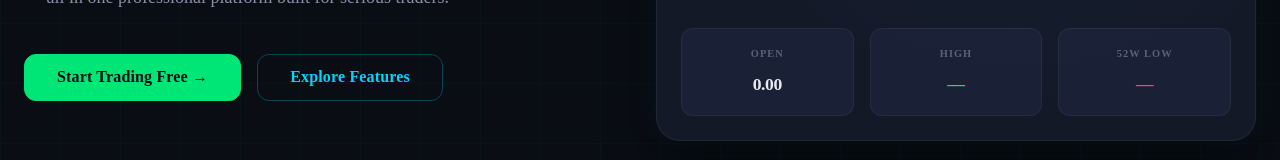
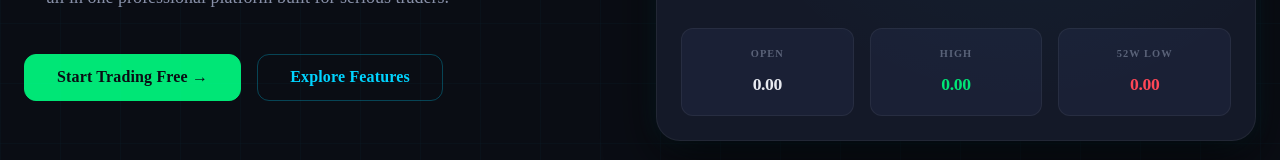
Before and after one commit to Mubeen-04/EquityX, a React (Vite) app in the folder frontend/: page / in a window 1280 px wide. Shown: the part 571-731 px from the top of the page. Built offline with nearby package versions, Linux system fonts and the light colour scheme; no server answers.

Commit message:
Fix unrealistic price variations - use percentage-based changes instead of fixed rupee amounts

```diff
--- a/frontend/src/landing_page/home/Hero.jsx
+++ b/frontend/src/landing_page/home/Hero.jsx
@@ -139,6 +139,8 @@ const ChartPanel = ({ niftyData, priceHistory, timeLabels }) => {
             scales: {
               y: {
                 beginAtZero: false,
+                min: niftyData.low ? niftyData.low * 0.998 : undefined,
+                max: niftyData.high ? niftyData.high * 1.002 : undefined,
                 ticks: {
                   callback: function (value) {
                     return "₹" + value.toFixed(0);
@@ -182,7 +184,7 @@ const ChartPanel = ({ niftyData, priceHistory, timeLabels }) => {
 
 function Hero() {
   const [marketData, setMarketData] = useState([]);
-  const [niftyData, setNiftyData] = useState({ price: 0, percent: "+0.00%", isDown: false, openPrice: 0 });
+  const [niftyData, setNiftyData] = useState({ price: 0, percent: "+0.00%", isDown: false, openPrice: 0, high: 0, low: 0 });
   const [priceHistory, setPriceHistory] = useState([]);
   const [timeLabels, setTimeLabels] = useState([]);
   const [isLoggedIn, setIsLoggedIn] = useState(false);
```
Also changed, not shown: 1 other file (tests, documents, lock files or other folders).
